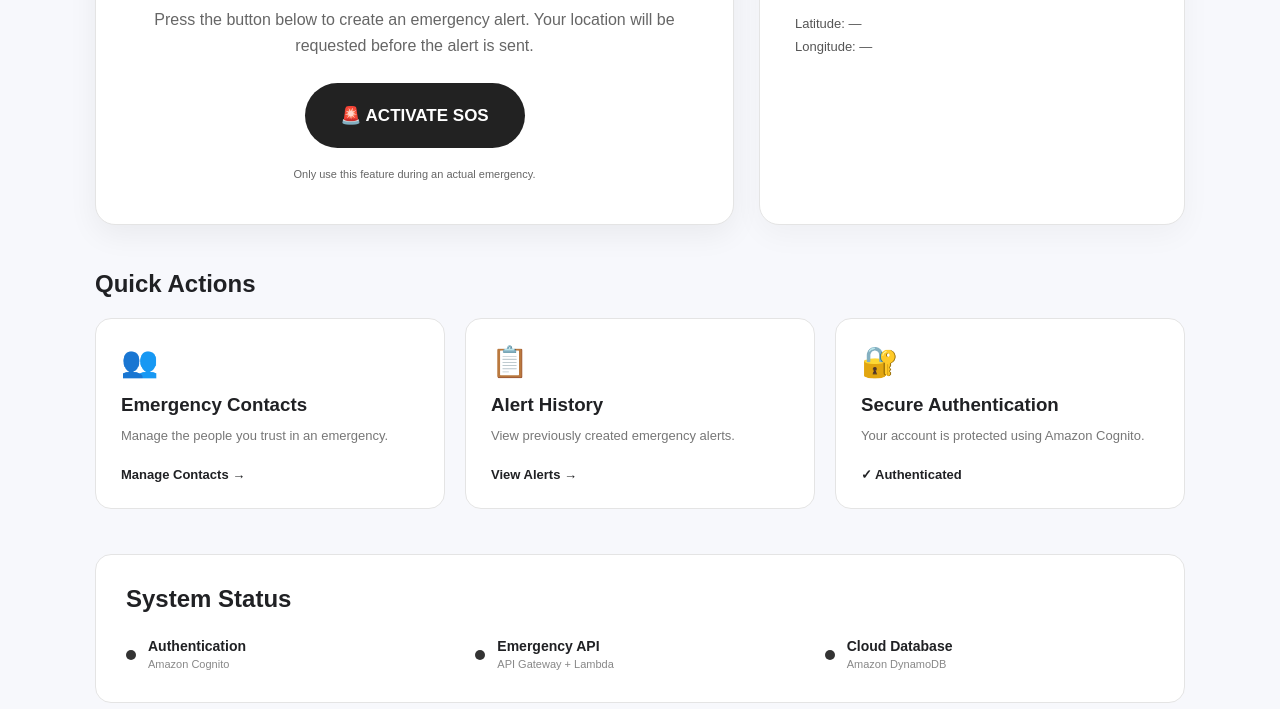
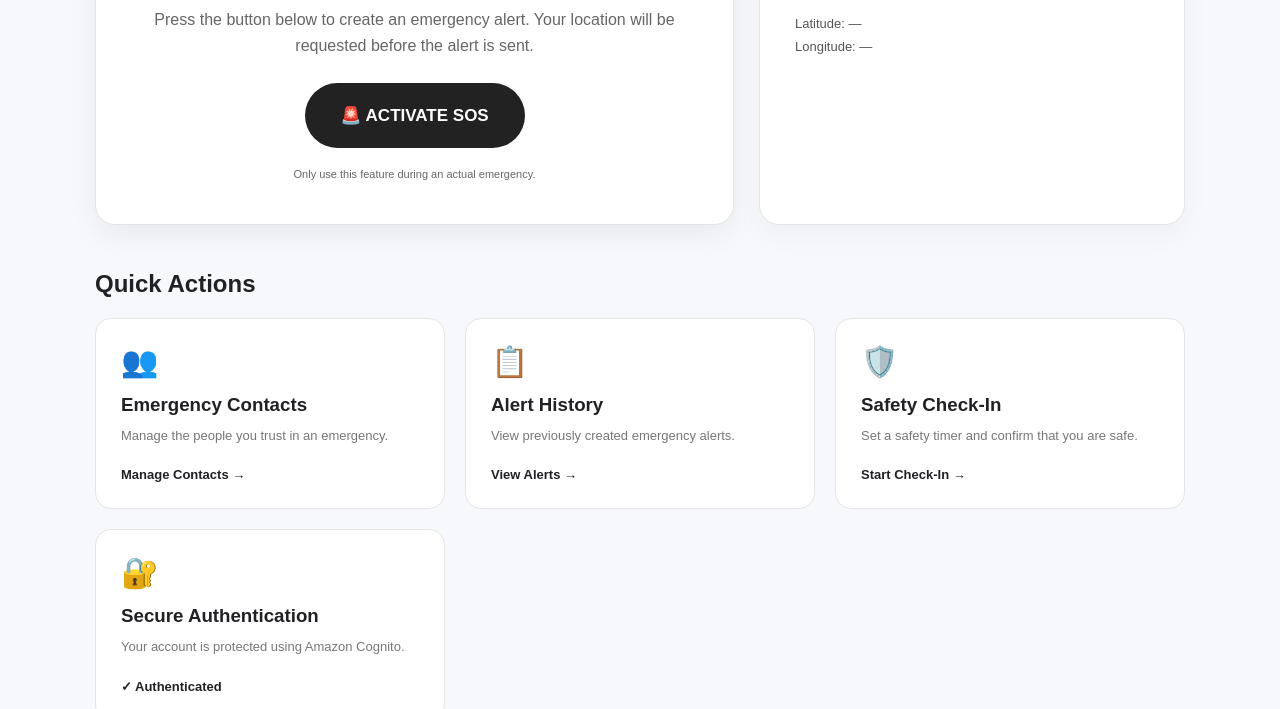
Before and after one commit to saaamm-commits/WSERS, a plain HTML site: page dashboard.html in a window 1280 px wide. Shown: the part 482-1191 px from the top of the page. Drawn offline with Linux system fonts and the light colour scheme.

Commit message:
Add files via upload

```diff
--- a/dashboard.html
+++ b/dashboard.html
@@ -136,6 +136,8 @@
     <div class="dashboard-grid">
 
 
+        <!-- EMERGENCY CONTACTS -->
+
         <a
             href="contacts.html"
             class="dashboard-card">
@@ -159,6 +161,8 @@
         </a>
 
 
+
+        <!-- ALERT HISTORY -->
 
         <a
             href="alerts.html"
@@ -184,6 +188,34 @@
 
 
 
+        <!-- SAFETY CHECK-IN -->
+
+        <a
+            href="checkin.html"
+            class="dashboard-card">
+
+            <div class="card-icon">
+                🛡️
+            </div>
+
+            <h3>
+                Safety Check-In
+            </h3>
+
+            <p>
+                Set a safety timer and confirm that you are safe.
+            </p>
+
+            <span class="card-link">
+                Start Check-In →
+            </span>
+
+        </a>
+
+
+
+        <!-- SECURE AUTHENTICATION -->
+
         <div class="dashboard-card">
 
             <div class="card-icon">
@@ -208,7 +240,6 @@
     </div>
 
 </section>
-
 
 
     <!-- SYSTEM STATUS -->
```
Lines whose indentation alone changed are shown as unchanged.
